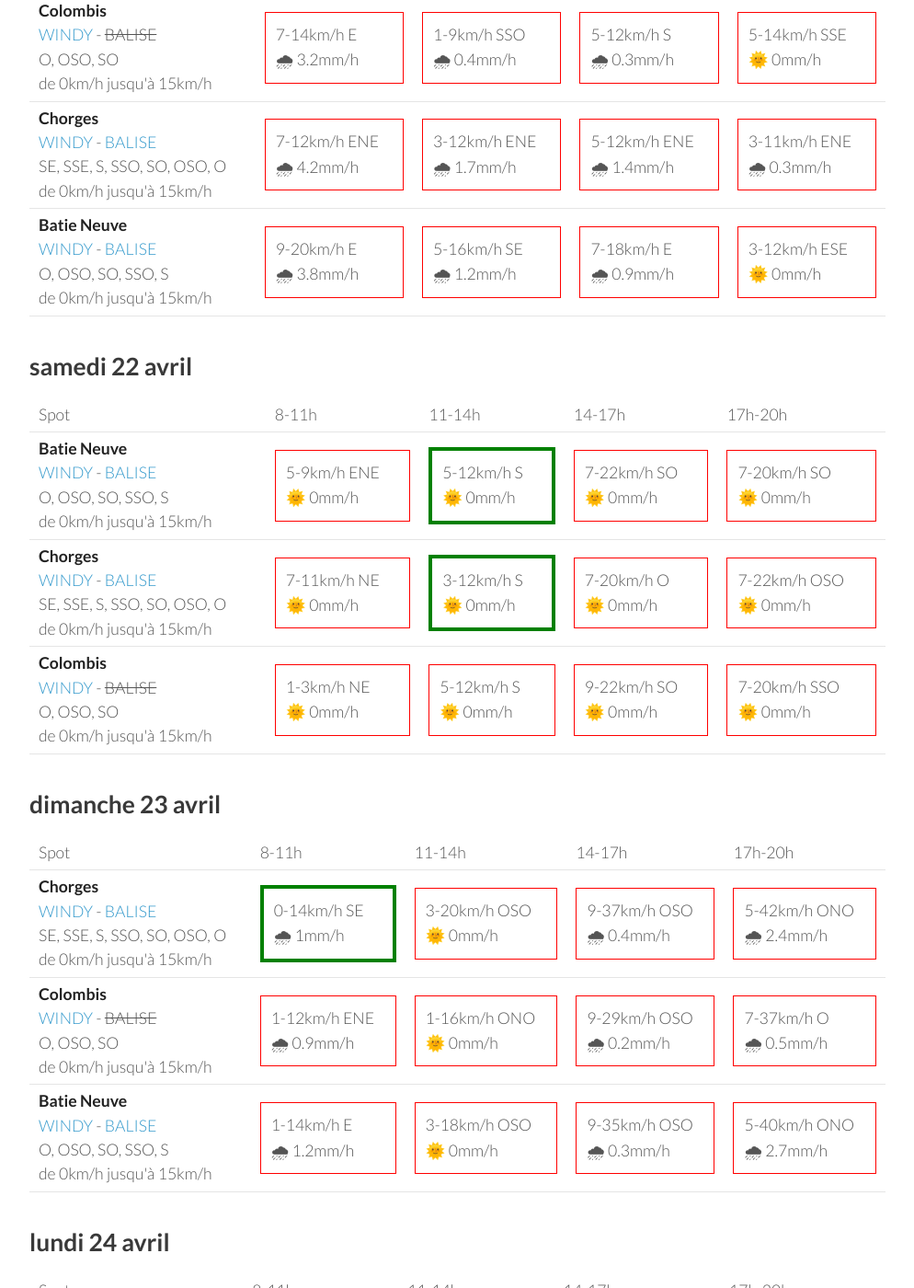
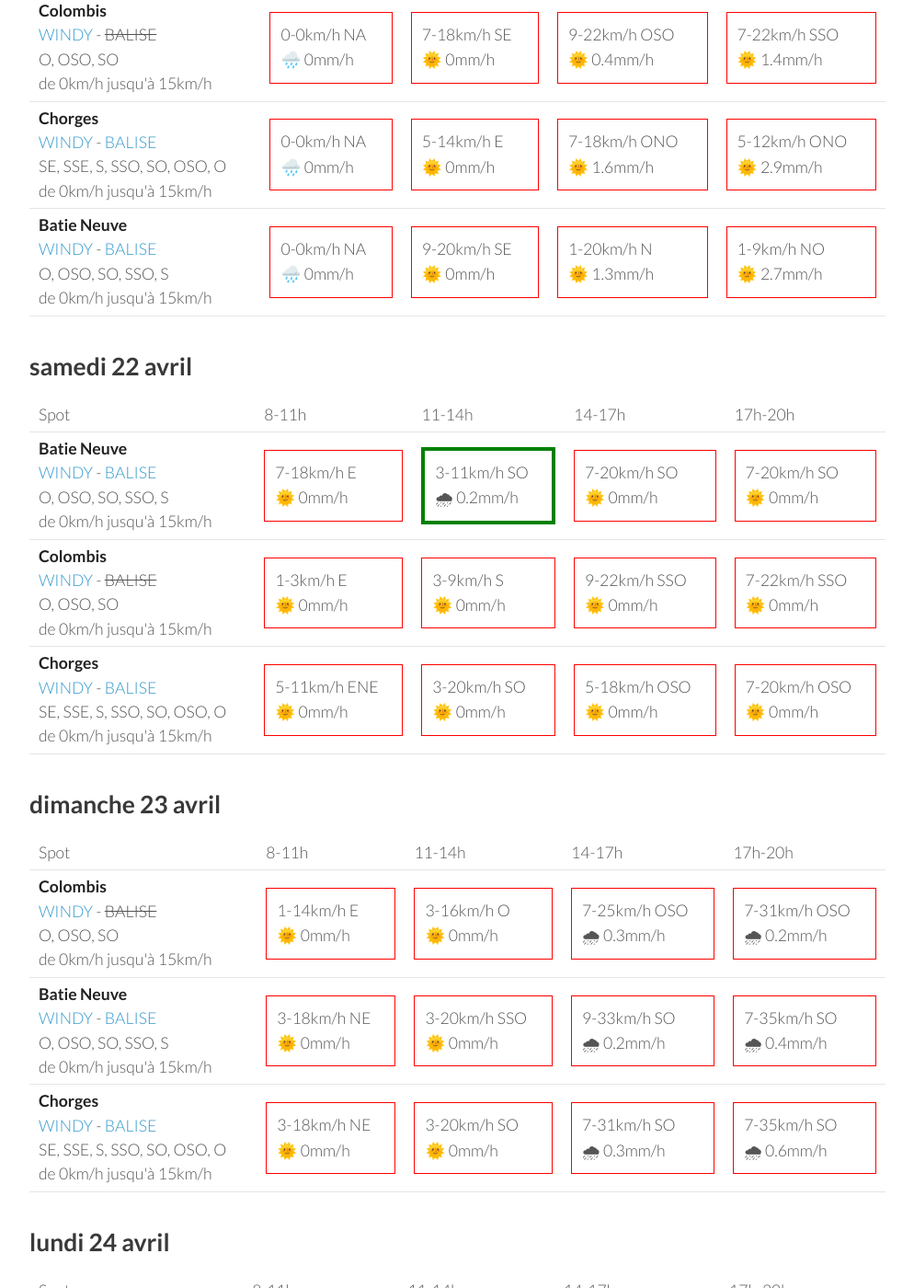
Before and after one commit to parapente-dans-le-nord/parapente-dans-le-nord.github.io, a Jekyll site: the page built from saint_andre.markdown, in a window 1280 px wide and 1400 px high, scrolled down 373 px. Shown: the whole window at 92% size, without its empty margins (26-1020 px from the left). Built offline with Jekyll 4.4.1, drawn with Linux system fonts in a browser that asks for light colours; some of the changed text lies outside the part shown.

Commit message:
update index.markdown

```diff
--- a/saint_andre.markdown
+++ b/saint_andre.markdown
@@ -24,31 +24,28 @@ page mise à jour le vendredi 21 avril 06:36
 <tr>
         <td><strong>Colombis</strong><br><a href="https://windy.com/44.494/6.216?44.559,6.262,10">WINDY</a> - <span class="no-balise"> BALISE </span><br> <span class="vent-favorable">O, OSO, SO</span><br><span class="force-vent">de 0km/h jusqu'à 15km/h</span> </td>
 
-            <td><div class="not-flyable"><p>7-14km/h E</p><p>🌧 3.2mm/h</p></div></td>
-            <td><div class="not-flyable"><p>1-9km/h SSO</p><p>🌧 0.4mm/h</p></div></td>
-            <td><div class="not-flyable"><p>5-12km/h S</p><p>🌧 0.3mm/h</p></div></td>
-            <td><div class="not-flyable"><p>5-14km/h SSE</p><p>🌞 0mm/h</p></div></td>
-
+            <td><div class="not-flyable"><p>0-0km/h NA</p><p>🌧️ 0mm/h</p></div></td>
+            <td><div class="not-flyable"><p>7-18km/h SE</p><p>🌞 0mm/h</p></div></td>
+            <td><div class="not-flyable"><p>9-22km/h OSO</p><p>🌞 0.4mm/h</p></div></td>
+            <td><div class="not-flyable"><p>7-22km/h SSO</p><p>🌞 1.4mm/h</p></div></td>
 
     </tr>
 <tr>
         <td><strong>Chorges</strong><br><a href="https://windy.com/44.578/6.280?44.559,6.262,10">WINDY</a> - <span class=""><a href="https://www.openwindmap.org/PP554">BALISE</a> </span><br> <span class="vent-favorable">SE, SSE, S, SSO, SO, OSO, O</span><br><span class="force-vent">de 0km/h jusqu'à 15km/h</span> </td>
 
-            <td><div class="not-flyable"><p>7-12km/h ENE</p><p>🌧 4.2mm/h</p></div></td>
-            <td><div class="not-flyable"><p>3-12km/h ENE</p><p>🌧 1.7mm/h</p></div></td>
-            <td><div class="not-flyable"><p>5-12km/h ENE</p><p>🌧 1.4mm/h</p></div></td>
-            <td><div class="not-flyable"><p>3-11km/h ENE</p><p>🌧 0.3mm/h</p></div></td>
-
+            <td><div class="not-flyable"><p>0-0km/h NA</p><p>🌧️ 0mm/h</p></div></td>
+            <td><div class="not-flyable"><p>5-14km/h E</p><p>🌞 0mm/h</p></div></td>
+            <td><div class="not-flyable"><p>7-18km/h ONO</p><p>🌞 1.6mm/h</p></div></td>
+            <td><div class="not-flyable"><p>5-12km/h ONO</p><p>🌞 2.9mm/h</p></div></td>
 
     </tr>
 <tr>
         <td><strong>Batie Neuve</strong><br><a href="https://windy.com/44.584/6.236?44.559,6.262,10,m:eTtagly">WINDY</a> - <span class=""><a href="https://www.openwindmap.org/PP554">BALISE</a> </span><br> <span class="vent-favorable">O, OSO, SO, SSO, S</span><br><span class="force-vent">de 0km/h jusqu'à 15km/h</span> </td>
 
-            <td><div class="not-flyable"><p>9-20km/h E</p><p>🌧 3.8mm/h</p></div></td>
-            <td><div class="not-flyable"><p>5-16km/h SE</p><p>🌧 1.2mm/h</p></div></td>
-            <td><div class="not-flyable"><p>7-18km/h E</p><p>🌧 0.9mm/h</p></div></td>
-            <td><div class="not-flyable"><p>3-12km/h ESE</p><p>🌞 0mm/h</p></div></td>
-
+            <td><div class="not-flyable"><p>0-0km/h NA</p><p>🌧️ 0mm/h</p></div></td>
+            <td><div class="not-flyable"><p>9-20km/h SE</p><p>🌞 0mm/h</p></div></td>
+            <td><div class="not-flyable"><p>1-20km/h N</p><p>🌞 1.3mm/h</p></div></td>
+            <td><div class="not-flyable"><p>1-9km/h NO</p><p>🌞 2.7mm/h</p></div></td>
 
     </tr>
 
@@ -70,30 +67,30 @@ page mise à jour le vendredi 21 avril 06:36
 <tr>
         <td><strong>Batie Neuve</strong><br><a href="https://windy.com/44.584/6.236?44.559,6.262,10,m:eTtagly">WINDY</a> - <span class=""><a href="https://www.openwindmap.org/PP554">BALISE</a> </span><br> <span class="vent-favorable">O, OSO, SO, SSO, S</span><br><span class="force-vent">de 0km/h jusqu'à 15km/h</span> </td>
 
-            <td><div class="not-flyable"><p>5-9km/h ENE</p><p>🌞 0mm/h</p></div></td>
-            <td><div class="flyable"><p>5-12km/h S</p><p>🌞 0mm/h</p></div></td>
-            <td><div class="not-flyable"><p>7-22km/h SO</p><p>🌞 0mm/h</p></div></td>
+            <td><div class="not-flyable"><p>7-18km/h E</p><p>🌞 0mm/h</p></div></td>
+            <td><div class="flyable"><p>3-11km/h SO</p><p>🌧 0.2mm/h</p></div></td>
             <td><div class="not-flyable"><p>7-20km/h SO</p><p>🌞 0mm/h</p></div></td>
+            <td><div class="not-flyable"><p>7-20km/h SO</p><p>🌞 0mm/h</p></div></td>
+
+
+    </tr>
+<tr>
+        <td><strong>Colombis</strong><br><a href="https://windy.com/44.494/6.216?44.559,6.262,10">WINDY</a> - <span class="no-balise"> BALISE </span><br> <span class="vent-favorable">O, OSO, SO</span><br><span class="force-vent">de 0km/h jusqu'à 15km/h</span> </td>
+
+            <td><div class="not-flyable"><p>1-3km/h E</p><p>🌞 0mm/h</p></div></td>
+            <td><div class="not-flyable"><p>3-9km/h S</p><p>🌞 0mm/h</p></div></td>
+            <td><div class="not-flyable"><p>9-22km/h SSO</p><p>🌞 0mm/h</p></div></td>
+            <td><div class="not-flyable"><p>7-22km/h SSO</p><p>🌞 0mm/h</p></div></td>
 
 
     </tr>
 <tr>
         <td><strong>Chorges</strong><br><a href="https://windy.com/44.578/6.280?44.559,6.262,10">WINDY</a> - <span class=""><a href="https://www.openwindmap.org/PP554">BALISE</a> </span><br> <span class="vent-favorable">SE, SSE, S, SSO, SO, OSO, O</span><br><span class="force-vent">de 0km/h jusqu'à 15km/h</span> </td>
 
-            <td><div class="not-flyable"><p>7-11km/h NE</p><p>🌞 0mm/h</p></div></td>
-            <td><div class="flyable"><p>3-12km/h S</p><p>🌞 0mm/h</p></div></td>
-            <td><div class="not-flyable"><p>7-20km/h O</p><p>🌞 0mm/h</p></div></td>
-            <td><div class="not-flyable"><p>7-22km/h OSO</p><p>🌞 0mm/h</p></div></td>
-
-
-    </tr>
-<tr>
-        <td><strong>Colombis</strong><br><a href="https://windy.com/44.494/6.216?44.559,6.262,10">WINDY</a> - <span class="no-balise"> BALISE </span><br> <span class="vent-favorable">O, OSO, SO</span><br><span class="force-vent">de 0km/h jusqu'à 15km/h</span> </td>
-
-            <td><div class="not-flyable"><p>1-3km/h NE</p><p>🌞 0mm/h</p></div></td>
-            <td><div class="not-flyable"><p>5-12km/h S</p><p>🌞 0mm/h</p></div></td>
-            <td><div class="not-flyable"><p>9-22km/h SO</p><p>🌞 0mm/h</p></div></td>
-            <td><div class="not-flyable"><p>7-20km/h SSO</p><p>🌞 0mm/h</p></div></td>
+            <td><div class="not-flyable"><p>5-11km/h ENE</p><p>🌞 0mm/h</p></div></td>
+            <td><div class="not-flyable"><p>3-20km/h SO</p><p>🌞 0mm/h</p></div></td>
+            <td><div class="not-flyable"><p>5-18km/h OSO</p><p>🌞 0mm/h</p></div></td>
+            <td><div class="not-flyable"><p>7-20km/h OSO</p><p>🌞 0mm/h</p></div></td>
 
 
     </tr>
@@ -114,32 +111,32 @@ page mise à jour le vendredi 21 avril 06:36
       <td>17h-20h</td>
     </tr>
 <tr>
-        <td><strong>Chorges</strong><br><a href="https://windy.com/44.578/6.280?44.559,6.262,10">WINDY</a> - <span class=""><a href="https://www.openwindmap.org/PP554">BALISE</a> </span><br> <span class="vent-favorable">SE, SSE, S, SSO, SO, OSO, O</span><br><span class="force-vent">de 0km/h jusqu'à 15km/h</span> </td>
-
-            <td><div class="flyable"><p>0-14km/h SE</p><p>🌧 1mm/h</p></div></td>
-            <td><div class="not-flyable"><p>3-20km/h OSO</p><p>🌞 0mm/h</p></div></td>
-            <td><div class="not-flyable"><p>9-37km/h OSO</p><p>🌧 0.4mm/h</p></div></td>
-            <td><div class="not-flyable"><p>5-42km/h ONO</p><p>🌧 2.4mm/h</p></div></td>
-
-
-    </tr>
-<tr>
         <td><strong>Colombis</strong><br><a href="https://windy.com/44.494/6.216?44.559,6.262,10">WINDY</a> - <span class="no-balise"> BALISE </span><br> <span class="vent-favorable">O, OSO, SO</span><br><span class="force-vent">de 0km/h jusqu'à 15km/h</span> </td>
 
-            <td><div class="not-flyable"><p>1-12km/h ENE</p><p>🌧 0.9mm/h</p></div></td>
-            <td><div class="not-flyable"><p>1-16km/h ONO</p><p>🌞 0mm/h</p></div></td>
-            <td><div class="not-flyable"><p>9-29km/h OSO</p><p>🌧 0.2mm/h</p></div></td>
-            <td><div class="not-flyable"><p>7-37km/h O</p><p>🌧 0.5mm/h</p></div></td>
+            <td><div class="not-flyable"><p>1-14km/h E</p><p>🌞 0mm/h</p></div></td>
+            <td><div class="not-flyable"><p>3-16km/h O</p><p>🌞 0mm/h</p></div></td>
+            <td><div class="not-flyable"><p>7-25km/h OSO</p><p>🌧 0.3mm/h</p></div></td>
+            <td><div class="not-flyable"><p>7-31km/h OSO</p><p>🌧 0.2mm/h</p></div></td>
 
 
     </tr>
 <tr>
         <td><strong>Batie Neuve</strong><br><a href="https://windy.com/44.584/6.236?44.559,6.262,10,m:eTtagly">WINDY</a> - <span class=""><a href="https://www.openwindmap.org/PP554">BALISE</a> </span><br> <span class="vent-favorable">O, OSO, SO, SSO, S</span><br><span class="force-vent">de 0km/h jusqu'à 15km/h</span> </td>
 
-            <td><div class="not-flyable"><p>1-14km/h E</p><p>🌧 1.2mm/h</p></div></td>
-            <td><div class="not-flyable"><p>3-18km/h OSO</p><p>🌞 0mm/h</p></div></td>
-            <td><div class="not-flyable"><p>9-35km/h OSO</p><p>🌧 0.3mm/h</p></div></td>
-            <td><div class="not-flyable"><p>5-40km/h ONO</p><p>🌧 2.7mm/h</p></div></td>
+            <td><div class="not-flyable"><p>3-18km/h NE</p><p>🌞 0mm/h</p></div></td>
+            <td><div class="not-flyable"><p>3-20km/h SSO</p><p>🌞 0mm/h</p></div></td>
+            <td><div class="not-flyable"><p>9-33km/h SO</p><p>🌧 0.2mm/h</p></div></td>
+            <td><div class="not-flyable"><p>7-35km/h SO</p><p>🌧 0.4mm/h</p></div></td>
+
+
+    </tr>
+<tr>
+        <td><strong>Chorges</strong><br><a href="https://windy.com/44.578/6.280?44.559,6.262,10">WINDY</a> - <span class=""><a href="https://www.openwindmap.org/PP554">BALISE</a> </span><br> <span class="vent-favorable">SE, SSE, S, SSO, SO, OSO, O</span><br><span class="force-vent">de 0km/h jusqu'à 15km/h</span> </td>
+
+            <td><div class="not-flyable"><p>3-18km/h NE</p><p>🌞 0mm/h</p></div></td>
+            <td><div class="not-flyable"><p>3-20km/h SO</p><p>🌞 0mm/h</p></div></td>
+            <td><div class="not-flyable"><p>7-31km/h SO</p><p>🌧 0.3mm/h</p></div></td>
+            <td><div class="not-flyable"><p>7-35km/h SO</p><p>🌧 0.6mm/h</p></div></td>
 
 
     </tr>
@@ -162,19 +159,19 @@ page mise à jour le vendredi 21 avril 06:36
 <tr>
         <td><strong>Batie Neuve</strong><br><a href="https://windy.com/44.584/6.236?44.559,6.262,10,m:eTtagly">WINDY</a> - <span class=""><a href="https://www.openwindmap.org/PP554">BALISE</a> </span><br> <span class="vent-favorable">O, OSO, SO, SSO, S</span><br><span class="force-vent">de 0km/h jusqu'à 15km/h</span> </td>
 
-            <td><div class="not-flyable"><p>1-24km/h NNO</p><p>🌞 0mm/h</p></div></td>
-            <td><div class="not-flyable"><p>5-24km/h ONO</p><p>🌞 0mm/h</p></div></td>
-            <td><div class="not-flyable"><p>11-37km/h ONO</p><p>🌞 0mm/h</p></div></td>
-            <td><div class="not-flyable"><p>11-40km/h ONO</p><p>🌞 0mm/h</p></div></td>
+            <td><div class="not-flyable"><p>3-24km/h ONO</p><p>🌞 0mm/h</p></div></td>
+            <td><div class="not-flyable"><p>9-35km/h ONO</p><p>🌞 0mm/h</p></div></td>
+            <td><div class="not-flyable"><p>11-42km/h ONO</p><p>🌞 0mm/h</p></div></td>
+            <td><div class="not-flyable"><p>11-42km/h ONO</p><p>🌞 0mm/h</p></div></td>
 
 
     </tr>
 <tr>
         <td><strong>Colombis</strong><br><a href="https://windy.com/44.494/6.216?44.559,6.262,10">WINDY</a> - <span class="no-balise"> BALISE </span><br> <span class="vent-favorable">O, OSO, SO</span><br><span class="force-vent">de 0km/h jusqu'à 15km/h</span> </td>
 
-            <td><div class="not-flyable"><p>1-18km/h SSE</p><p>🌞 0mm/h</p></div></td>
-            <td><div class="not-flyable"><p>5-22km/h ONO</p><p>🌞 0mm/h</p></div></td>
-            <td><div class="not-flyable"><p>11-35km/h ONO</p><p>🌞 0mm/h</p></div></td>
+            <td><div class="not-flyable"><p>5-20km/h OSO</p><p>🌞 0mm/h</p></div></td>
+            <td><div class="not-flyable"><p>9-31km/h ONO</p><p>🌞 0mm/h</p></div></td>
+            <td><div class="not-flyable"><p>12-40km/h ONO</p><p>🌞 0mm/h</p></div></td>
             <td><div class="not-flyable"><p>12-40km/h ONO</p><p>🌞 0mm/h</p></div></td>
 
 
@@ -182,10 +179,10 @@ page mise à jour le vendredi 21 avril 06:36
 <tr>
         <td><strong>Chorges</strong><br><a href="https://windy.com/44.578/6.280?44.559,6.262,10">WINDY</a> - <span class=""><a href="https://www.openwindmap.org/PP554">BALISE</a> </span><br> <span class="vent-favorable">SE, SSE, S, SSO, SO, OSO, O</span><br><span class="force-vent">de 0km/h jusqu'à 15km/h</span> </td>
 
-            <td><div class="not-flyable"><p>1-20km/h NNO</p><p>🌞 0mm/h</p></div></td>
-            <td><div class="not-flyable"><p>5-22km/h O</p><p>🌞 0mm/h</p></div></td>
-            <td><div class="not-flyable"><p>9-35km/h ONO</p><p>🌞 0mm/h</p></div></td>
-            <td><div class="not-flyable"><p>11-38km/h ONO</p><p>🌞 0mm/h</p></div></td>
+            <td><div class="not-flyable"><p>3-24km/h O</p><p>🌞 0mm/h</p></div></td>
+            <td><div class="not-flyable"><p>7-33km/h ONO</p><p>🌞 0mm/h</p></div></td>
+            <td><div class="not-flyable"><p>11-42km/h ONO</p><p>🌞 0mm/h</p></div></td>
+            <td><div class="not-flyable"><p>11-42km/h O</p><p>🌞 0mm/h</p></div></td>
 
 
     </tr>
@@ -206,32 +203,32 @@ page mise à jour le vendredi 21 avril 06:36
       <td>17h-20h</td>
     </tr>
 <tr>
-        <td><strong>Colombis</strong><br><a href="https://windy.com/44.494/6.216?44.559,6.262,10">WINDY</a> - <span class="no-balise"> BALISE </span><br> <span class="vent-favorable">O, OSO, SO</span><br><span class="force-vent">de 0km/h jusqu'à 15km/h</span> </td>
+        <td><strong>Batie Neuve</strong><br><a href="https://windy.com/44.584/6.236?44.559,6.262,10,m:eTtagly">WINDY</a> - <span class=""><a href="https://www.openwindmap.org/PP554">BALISE</a> </span><br> <span class="vent-favorable">O, OSO, SO, SSO, S</span><br><span class="force-vent">de 0km/h jusqu'à 15km/h</span> </td>
 
-            <td><div class="not-flyable"><p>1-14km/h S</p><p>🌞 0mm/h</p></div></td>
-            <td><div class="not-flyable"><p>9-31km/h ONO</p><p>🌞 0mm/h</p></div></td>
-            <td><div class="not-flyable"><p>16-48km/h NO</p><p>🌞 0mm/h</p></div></td>
-            <td><div class="not-flyable"><p>14-48km/h NO</p><p>🌞 0mm/h</p></div></td>
+            <td><div class="not-flyable"><p>3-25km/h OSO</p><p>🌧 1mm/h</p></div></td>
+            <td><div class="not-flyable"><p>11-44km/h ONO</p><p>🌧 0.4mm/h</p></div></td>
+            <td><div class="not-flyable"><p>12-50km/h NO</p><p>🌞 0mm/h</p></div></td>
+            <td><div class="not-flyable"><p>12-50km/h NNO</p><p>🌞 0mm/h</p></div></td>
 
 
     </tr>
 <tr>
-        <td><strong>Batie Neuve</strong><br><a href="https://windy.com/44.584/6.236?44.559,6.262,10,m:eTtagly">WINDY</a> - <span class=""><a href="https://www.openwindmap.org/PP554">BALISE</a> </span><br> <span class="vent-favorable">O, OSO, SO, SSO, S</span><br><span class="force-vent">de 0km/h jusqu'à 15km/h</span> </td>
+        <td><strong>Colombis</strong><br><a href="https://windy.com/44.494/6.216?44.559,6.262,10">WINDY</a> - <span class="no-balise"> BALISE </span><br> <span class="vent-favorable">O, OSO, SO</span><br><span class="force-vent">de 0km/h jusqu'à 15km/h</span> </td>
 
-            <td><div class="not-flyable"><p>1-20km/h NO</p><p>🌧 0.2mm/h</p></div></td>
-            <td><div class="not-flyable"><p>9-35km/h ONO</p><p>🌞 0mm/h</p></div></td>
-            <td><div class="not-flyable"><p>14-51km/h NO</p><p>🌞 0mm/h</p></div></td>
-            <td><div class="not-flyable"><p>12-53km/h NO</p><p>🌞 0mm/h</p></div></td>
+            <td><div class="not-flyable"><p>5-24km/h OSO</p><p>🌧 1mm/h</p></div></td>
+            <td><div class="not-flyable"><p>11-37km/h ONO</p><p>🌧 0.6mm/h</p></div></td>
+            <td><div class="not-flyable"><p>16-48km/h NO</p><p>🌞 0mm/h</p></div></td>
+            <td><div class="not-flyable"><p>16-50km/h NO</p><p>🌞 0mm/h</p></div></td>
 
 
     </tr>
 <tr>
         <td><strong>Chorges</strong><br><a href="https://windy.com/44.578/6.280?44.559,6.262,10">WINDY</a> - <span class=""><a href="https://www.openwindmap.org/PP554">BALISE</a> </span><br> <span class="vent-favorable">SE, SSE, S, SSO, SO, OSO, O</span><br><span class="force-vent">de 0km/h jusqu'à 15km/h</span> </td>
 
-            <td><div class="not-flyable"><p>0-20km/h N</p><p>🌧 0.2mm/h</p></div></td>
-            <td><div class="not-flyable"><p>9-33km/h ONO</p><p>🌞 0mm/h</p></div></td>
+            <td><div class="not-flyable"><p>5-29km/h OSO</p><p>🌧 0.9mm/h</p></div></td>
+            <td><div class="not-flyable"><p>9-46km/h ONO</p><p>🌧 0.5mm/h</p></div></td>
             <td><div class="not-flyable"><p>12-50km/h NO</p><p>🌞 0mm/h</p></div></td>
-            <td><div class="not-flyable"><p>11-51km/h NO</p><p>🌞 0mm/h</p></div></td>
+            <td><div class="not-flyable"><p>12-50km/h NO</p><p>🌞 0mm/h</p></div></td>
 
 
     </tr>
@@ -239,3 +236,49 @@ page mise à jour le vendredi 21 avril 06:36
 </tbody>
 </table>
 {:/}
+## mercredi 26 avril
+
+{::nomarkdown}
+<table>
+  <tbody>
+    <tr>
+      <td>Spot</td>
+      <td>8-11h</td>
+      <td>11-14h</td>
+      <td>14-17h</td>
+      <td>17h-20h</td>
+    </tr>
+<tr>
+        <td><strong>Colombis</strong><br><a href="https://windy.com/44.494/6.216?44.559,6.262,10">WINDY</a> - <span class="no-balise"> BALISE </span><br> <span class="vent-favorable">O, OSO, SO</span><br><span class="force-vent">de 0km/h jusqu'à 15km/h</span> </td>
+
+            <td><div class="not-flyable"><p>3-14km/h ENE</p><p>🌞 0mm/h</p></div></td>
+            <td><div class="not-flyable"><p>5-18km/h O</p><p>🌞 0mm/h</p></div></td>
+            <td><div class="not-flyable"><p>5-24km/h O</p><p>🌞 0mm/h</p></div></td>
+            <td><div class="not-flyable"><p>7-25km/h O</p><p>🌞 0mm/h</p></div></td>
+
+
+    </tr>
+<tr>
+        <td><strong>Batie Neuve</strong><br><a href="https://windy.com/44.584/6.236?44.559,6.262,10,m:eTtagly">WINDY</a> - <span class=""><a href="https://www.openwindmap.org/PP554">BALISE</a> </span><br> <span class="vent-favorable">O, OSO, SO, SSO, S</span><br><span class="force-vent">de 0km/h jusqu'à 15km/h</span> </td>
+
+            <td><div class="not-flyable"><p>3-16km/h NE</p><p>🌞 0mm/h</p></div></td>
+            <td><div class="not-flyable"><p>5-22km/h SSO</p><p>🌞 0mm/h</p></div></td>
+            <td><div class="not-flyable"><p>5-27km/h SSO</p><p>🌞 0mm/h</p></div></td>
+            <td><div class="not-flyable"><p>7-31km/h SO</p><p>🌞 0mm/h</p></div></td>
+
+
+    </tr>
+<tr>
+        <td><strong>Chorges</strong><br><a href="https://windy.com/44.578/6.280?44.559,6.262,10">WINDY</a> - <span class=""><a href="https://www.openwindmap.org/PP554">BALISE</a> </span><br> <span class="vent-favorable">SE, SSE, S, SSO, SO, OSO, O</span><br><span class="force-vent">de 0km/h jusqu'à 15km/h</span> </td>
+
+            <td><div class="not-flyable"><p>3-18km/h NE</p><p>🌞 0mm/h</p></div></td>
+            <td><div class="not-flyable"><p>5-22km/h SO</p><p>🌞 0mm/h</p></div></td>
+            <td><div class="not-flyable"><p>5-29km/h SO</p><p>🌞 0mm/h</p></div></td>
+            <td><div class="not-flyable"><p>7-31km/h SO</p><p>🌞 0mm/h</p></div></td>
+
+
+    </tr>
+
+</tbody>
+</table>
+{:/}
```
Also changed, not shown: other parts of saint_andre.markdown (+1 -1 lines).
